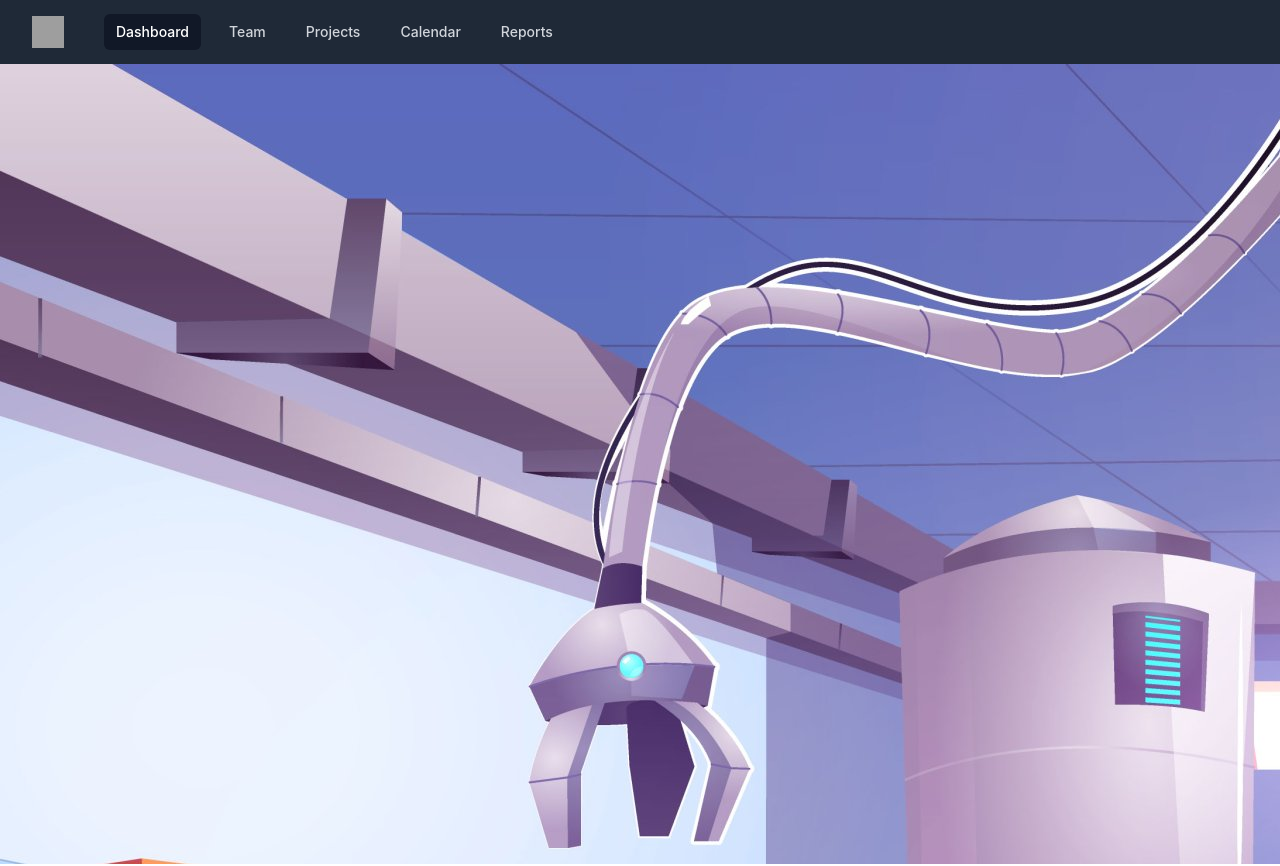
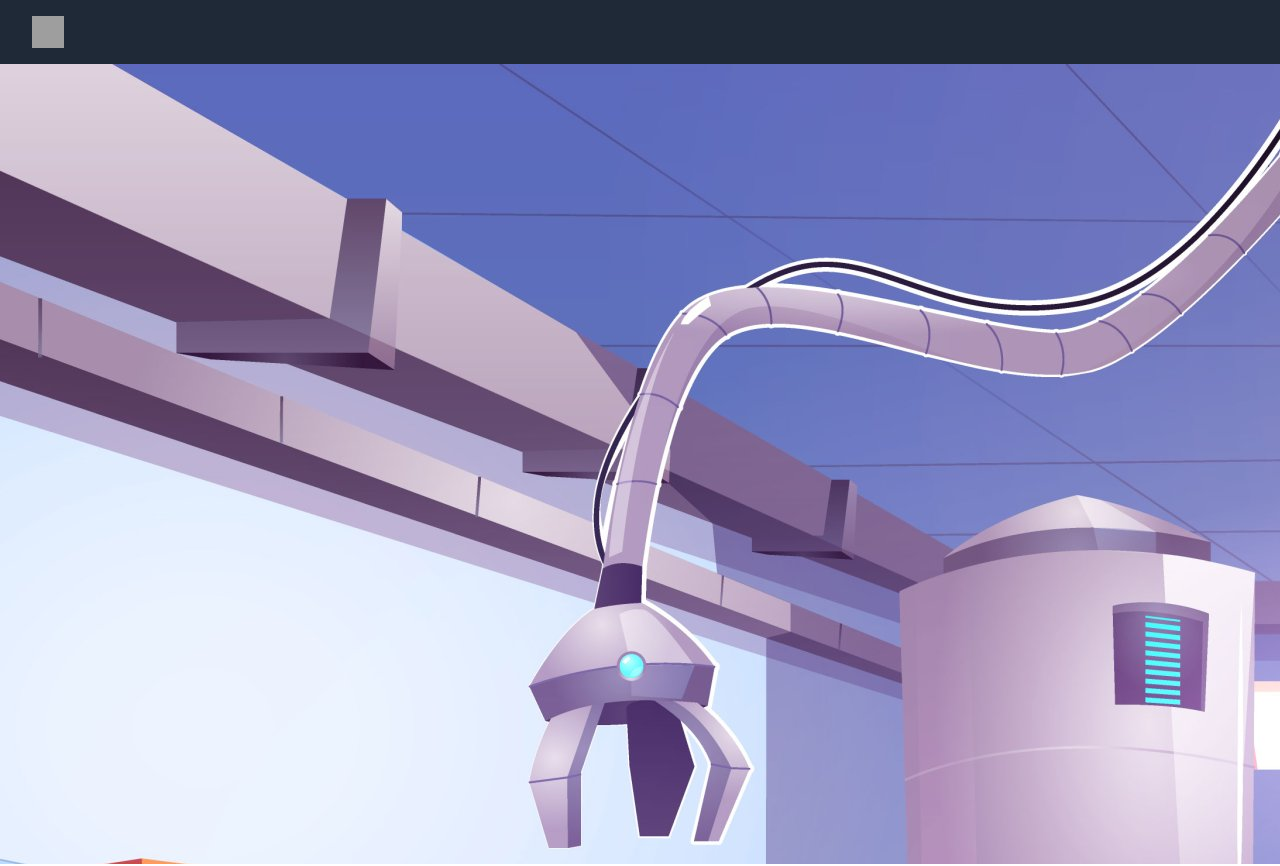
Before and after one commit to trungnguyencmu/phong-project, a React (Create React App) app: page / in a window 1280 px wide. Shown: the top 866 px of the page. Built offline with nearby package versions, Linux system fonts and the light colour scheme; grey boxes are pictures that could not be loaded; some icons are missing.

Commit message:
Remove bootstrap

```diff
--- a/public/index.html
+++ b/public/index.html
@@ -3,8 +3,6 @@
   <head>
     <meta charset="utf-8" />
     <link rel="icon" href="%PUBLIC_URL%/favicon.ico" />
-    <link href="//netdna.bootstrapcdn.com/twitter-bootstrap/2.3.2/css/bootstrap-combined.no-icons.min.css" rel="stylesheet">
-    <link href="//netdna.bootstrapcdn.com/font-awesome/3.2.1/css/font-awesome.css" rel="stylesheet">
     <link rel="stylesheet" href="https://cdnjs.cloudflare.com/ajax/libs/animate.css/3.5.2/animate.min.css">
     <meta name="viewport" content="width=device-width, initial-scale=1" />
     <meta name="theme-color" content="#000000" />
--- a/src/Pages/HomePage.jsx
+++ b/src/Pages/HomePage.jsx
@@ -16,11 +16,7 @@ const user = {
     "https://images.unsplash.com/photo-1472099645785-5658abf4ff4e?ixlib=rb-1.2.1&ixid=eyJhcHBfaWQiOjEyMDd9&auto=format&fit=facearea&facepad=2&w=256&h=256&q=80",
 }
 const navigation = [
-  { name: "Dashboard", href: "#", current: true },
-  { name: "Team", href: "#", current: false },
-  { name: "Projects", href: "#", current: false },
-  { name: "Calendar", href: "#", current: false },
-  { name: "Reports", href: "#", current: false },
+
 ]
 const userNavigation = [
   { name: "Your Profile", href: "#" },
```
